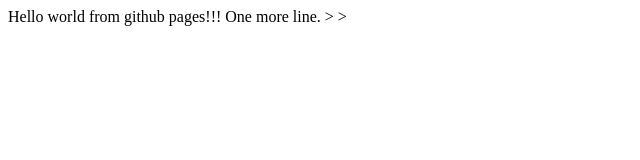
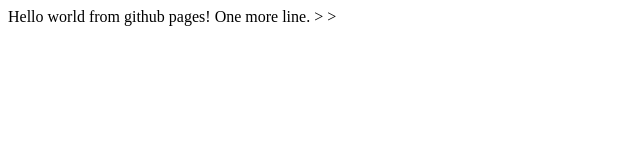
Before and after one commit to warlus7/birdgame, a plain HTML site: page index.html in a window 1280 px wide. Shown: the full height of the page, 0-640 px from the left. Drawn offline with Linux system fonts and the light colour scheme.

```diff
--- a/index.html
+++ b/index.html
@@ -3,7 +3,7 @@
         <title>Hello World!</title>
     </head>
     <body>
-        Hello world from github pages!!!
+        Hello world from github pages!
         One more line.
     </body>>
 </html>>
```
Also changed, not shown: 1 other file.
